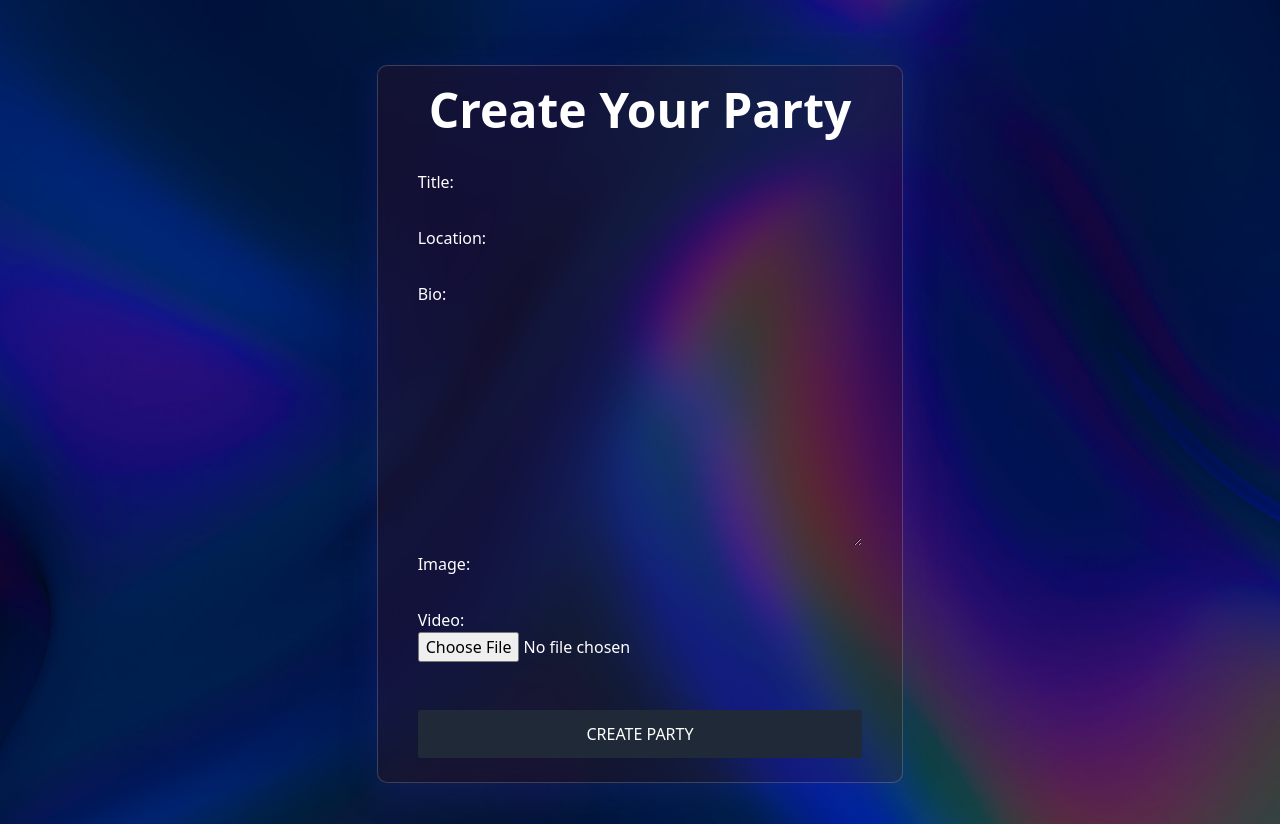
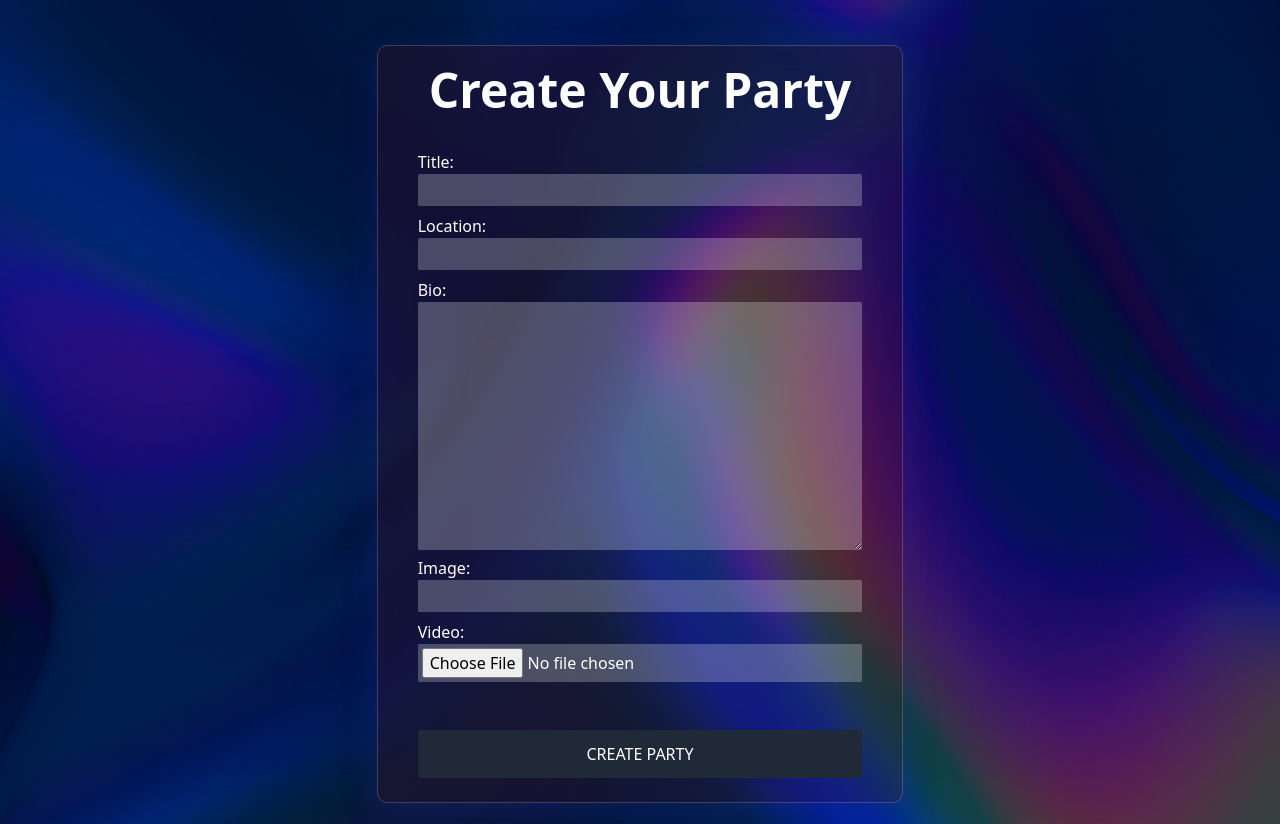
Before and after one commit to yogesh-naik/Wayfarer, a Django app: page /events/new/ in a window 1280 px wide. Shown: the part 56-880 px from the top of the page. Run offline with Django 3.2, Linux system fonts and the light colour scheme; the visitor is signed in with stand-in values (Sample User, id 1); some libraries are stand-ins or nearby versions.

Commit message:
fix css on form inputs

```diff
--- a/main_app/static/styles/main.css
+++ b/main_app/static/styles/main.css
@@ -183,13 +183,18 @@ body {
 #event-form input{
   width: 100%;
   margin-bottom: 8px;
-  background-color: transparent;
+  background-color: rgba(255, 255, 255, 0.24);
   outline: none;
+  border-radius: 0.1em;
+  padding: 4px
 }
 
 #event-form textarea{
   width: 100%;
-  background-color: transparent;
+  background-color: rgba(255, 255, 255, 0.256);
+  outline: none;
+  border-radius: 0.1em;
+  padding: 4px
 }
 
 #welcome-txt {
```
